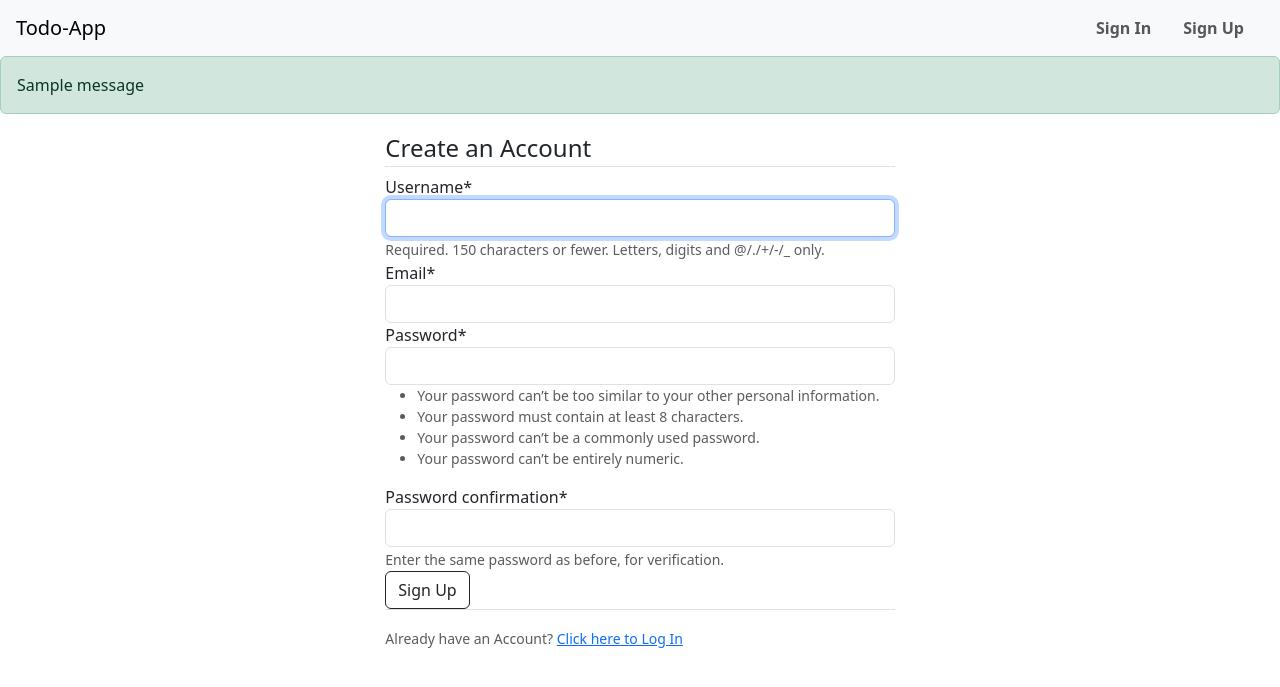
After one commit to vainavinair/django-todo-app, a Django app: page /user/register/ in a window 1280 px wide. The commit adds this page. Shown: the top 687 px of the page. Run offline with Django 4.2, Linux system fonts and the light colour scheme; tables that the repository leaves empty hold one stand-in row (values such as "Sample post"); one stand-in notice (Sample message) is shown; parts of the project's set-up code (start-up, migrations or seed data) failed here and were passed over; some libraries are stand-ins or nearby versions.

Commit message:
added user authettication,registration

```diff
--- a/todo_app/todo_app/urls.py
+++ b/todo_app/todo_app/urls.py
@@ -20,4 +20,5 @@ from django.urls import path,include
 urlpatterns = [
     path('admin/', admin.site.urls),
     path('',include('todo_home.urls')),
+    path('user/',include('users.urls'))
 ]
--- a/todo_app/todo_home/models.py
+++ b/todo_app/todo_home/models.py
@@ -1,4 +1,4 @@
-from datetime import timezone
+from datetime import date
 from django.db import models
 from django.contrib.auth.models import User
 
@@ -7,5 +7,5 @@ from django.contrib.auth.models import User
 class Todo(models.Model):
     title = models.CharField(max_length=100)
     decription = models.TextField()
-    due_date = models.DateTimeField()
+    due_date = models.DateField(default=date.today)
     author = models.ForeignKey(User, on_delete=models.CASCADE,default=User.objects.first().id)
--- a/todo_app/todo_home/templates/todo_home/base.html
+++ b/todo_app/todo_home/templates/todo_home/base.html
@@ -1,5 +1,6 @@
 <!DOCTYPE html>
 <html lang="en">
+
 <head>
   <meta charset="UTF-8">
   <meta http-equiv="X-UA-Compatible" content="IE=edge">
@@ -7,29 +8,48 @@
   {% load static %}
   <link rel="stylesheet" href="{% static 'todo_home/css/bootstrap.css' %}">
 
-    <title>Document</title>
+  <title>Todo-App</title>
 </head>
+
 <body>
   <nav class="navbar navbar-expand-lg bg-body-tertiary">
     <div class="container-fluid">
       <a class="navbar-brand mx-1" href="{% url 'todo-home' %}">Todo-App</a>
-          <button class="navbar-toggler" type="button" data-bs-toggle="collapse" data-bs-target="#navbarNav" aria-controls="navbarNav" aria-expanded="false" aria-label="Toggle navigation">
+      <button class="navbar-toggler" type="button" data-bs-toggle="collapse" data-bs-target="#navbarNav"
+        aria-controls="navbarNav" aria-expanded="false" aria-label="Toggle navigation">
         <span class="navbar-toggler-icon"></span>
       </button>
       <div class="collapse navbar-collapse" id="navbarNav">
         <ul class="navbar-nav ms-auto">
+          {% if user.is_authenticated %}
           <li class="nav-item">
             <a class="nav-link me-3" href="#"><b>Account</b></a>
           </li>
           <li class="nav-item">
-                <a class="nav-link me-3" href="#"><b>Logout</b></a>
+            <a class="nav-link me-3" href="{% url 'user-logout' %}"><b>Logout</b></a>
           </li>
+          {% else %}
+          <li class="nav-item">
+            <a class="nav-link me-3" href="{% url 'user-login' %}"><b>Sign In</b></a>
+          </li>
+          <li class="nav-item">
+            <a class="nav-link me-3" href="{% url 'user-register' %}"><b>Sign Up</b></a>
+          </li>
+          {% endif %}
         </ul>
       </div>
     </div>
   </nav>
+  {% if messages %}
+  {% for message in messages %}
+  <div class="alert alert-{{ message.tags }}">
+    {{ message }}
+  </div>
+  {% endfor %}
+  {% endif %}
   {% block content %}
 
-{% endblock  %}
+  {% endblock %}
 </body>
+
 </html>
--- a/todo_app/todo_home/views.py
+++ b/todo_app/todo_home/views.py
@@ -1,5 +1,7 @@
 from django.http import HttpResponse
 from django.shortcuts import render
+from django.contrib.auth.decorators import login_required
 
+@login_required(login_url='/user/login/')
 def home(request):
     return render(request,'todo_home/home.html')
--- /dev/null
+++ b/todo_app/users/forms.py
@@ -0,0 +1,10 @@
+from django import forms
+from django.contrib.auth.forms import UserCreationForm
+from django.contrib.auth.models import User
+
+class UserReg(UserCreationForm):
+    email = forms.EmailField() # reqired by default
+
+    class Meta:
+        model = User
+        fields = ['username', 'email', 'password1', 'password2']
--- /dev/null
+++ b/todo_app/users/templates/users/register.html
@@ -0,0 +1,25 @@
+{% extends 'todo_home/base.html' %}
+{% block content %}
+{% load crispy_forms_tags %}
+<div class="container col-5">
+    <form  method="POST">
+        {% csrf_token %}
+        <fieldset class="form-group">
+            <legend class="border-bottom bm-4">
+                Create an Account
+            </legend>
+            {{ form|crispy }}
+        </fieldset>
+        <div class="form-group">
+            <button class="btn btn-outline-dark" type="submit">
+                Sign Up
+            </button>
+        </div>
+    </form>
+    <div class="border-top pt-3">
+        <small class="text-muted">Already have an Account? <a href="{% url 'user-login' %}" class="ml-2"> Click here to Log In</a></small>
+    </div>
+</div>
+</div>
+
+{% endblock content %}
--- /dev/null
+++ b/todo_app/users/urls.py
@@ -0,0 +1,11 @@
+from django.urls import path
+from . import views as user_views
+from django.contrib.auth import views as auth_views
+
+urlpatterns = [
+    path('register/',user_views.register, name='user-register'),
+
+    path('login/', auth_views.LoginView.as_view(template_name='users/login.html'), name="user-login"),
+
+    path('logout/', auth_views.LogoutView.as_view(template_name='users/logout.html'), name="user-logout"),
+]
--- a/todo_app/users/views.py
+++ b/todo_app/users/views.py
@@ -1,3 +1,16 @@
-from django.shortcuts import render
+from django.contrib import messages
+from django.shortcuts import redirect, render
+from .forms import UserReg
 
-# Create your views here.
+def register(request):
+
+    if request.method=="POST":
+        form = UserReg(request.POST)
+        if form.is_valid():
+            form.save()
+            username=form.cleaned_data.get('username')
+            messages.success(request,f'Welcome to Todo-App {username}')
+            return redirect('todo-home')
+
+    form = UserReg()
+    return render(request,'users/register.html',{'form':form})
```
Also changed, not shown: todo_app/todo_app/settings.py (+7 -0 lines), todo_app/users/templates/users/login.html (added, +23 -0 lines), todo_app/users/templates/users/logout.html (added, +10 -0 lines), todo_app/todo_home/migrations/0005_alter_todo_due_date.py (added), todo_app/todo_home/migrations/0006_alter_todo_due_date.py (added). Lines whose indentation alone changed are shown as unchanged.
